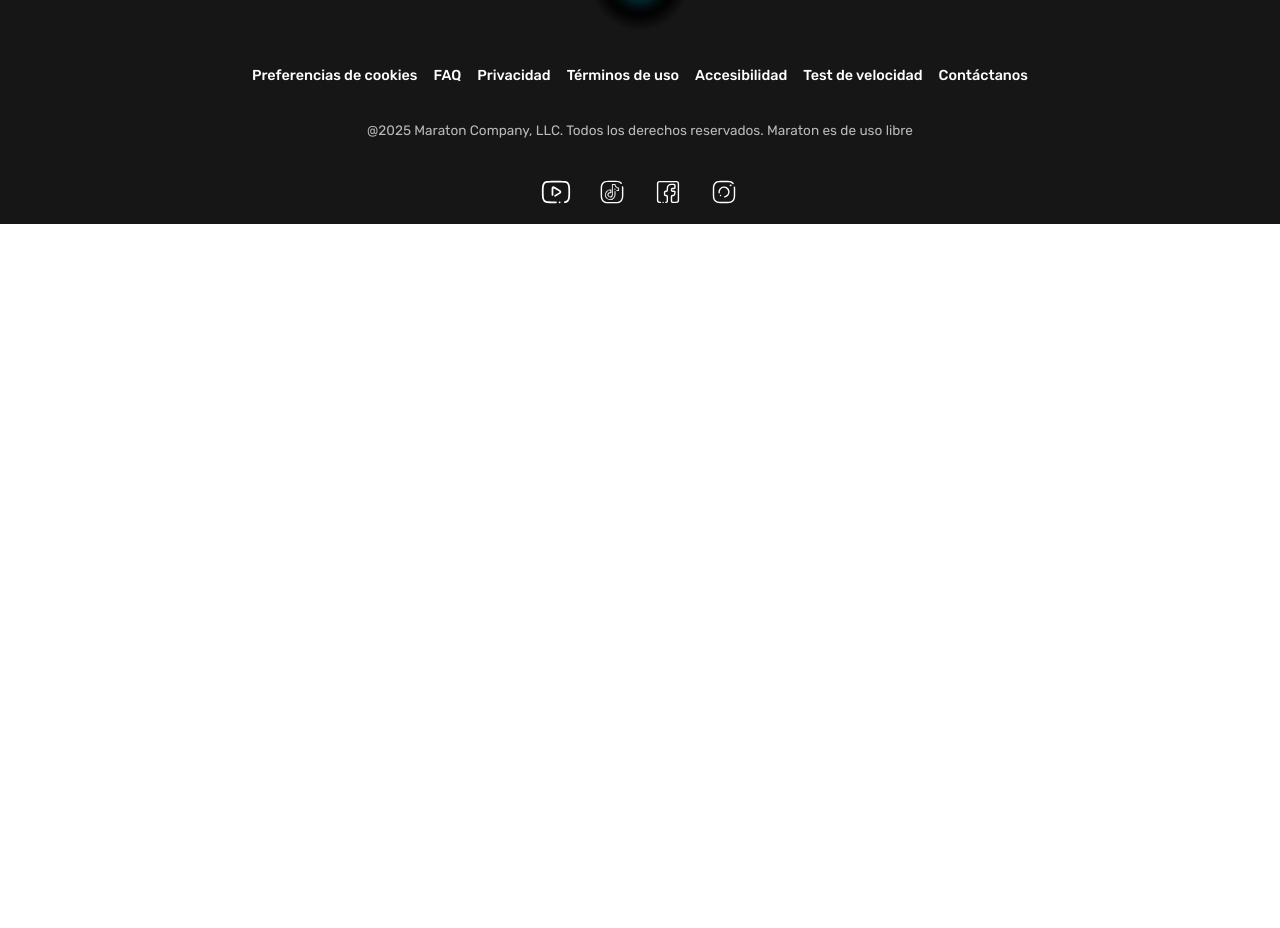
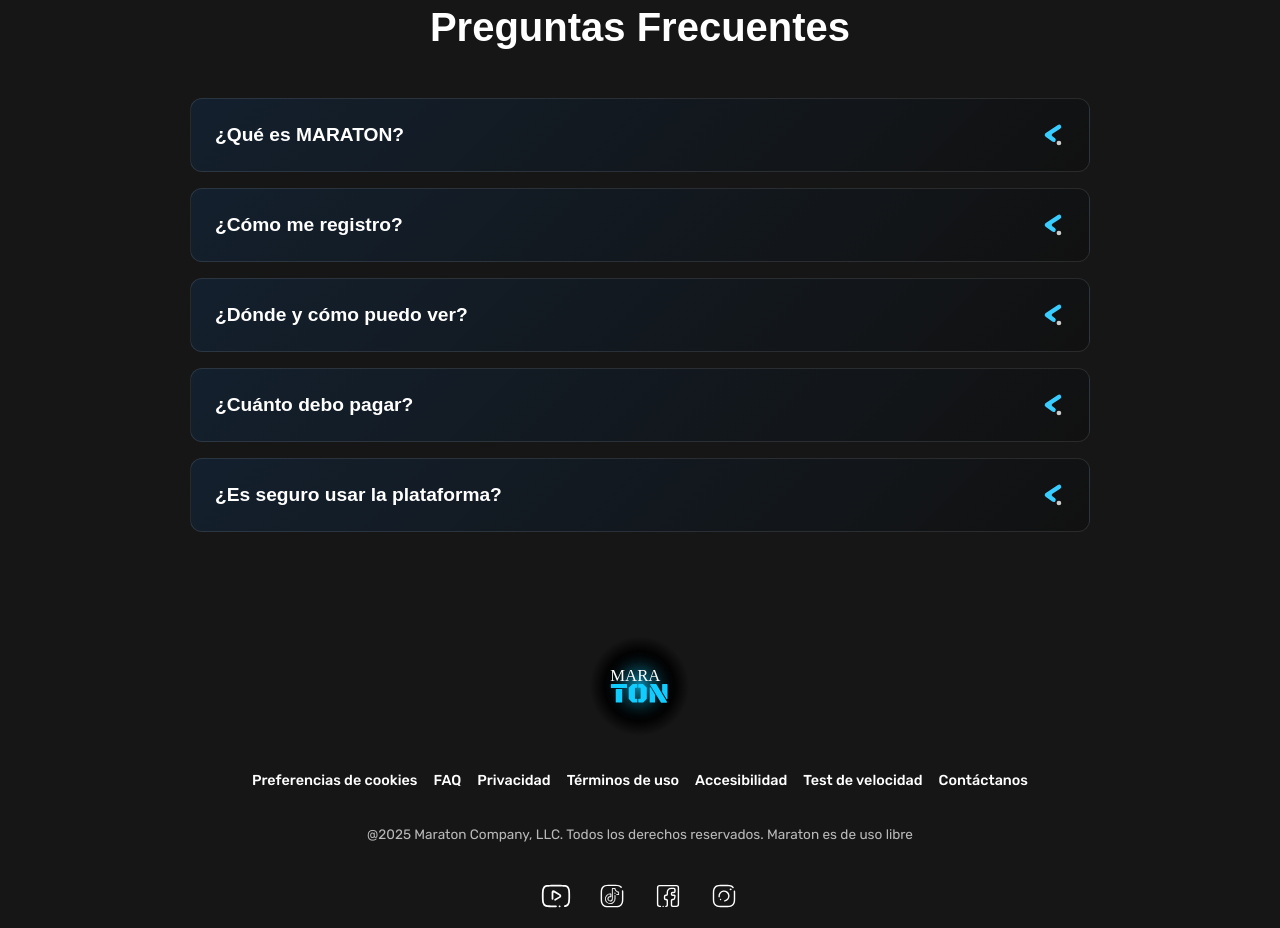
Before and after one commit to IvanAusechaS/maraton-frontend, a React (Vite) app: page / in a window 1280 px wide. Shown: the part 2168-3096 px from the top of the page. Before the commit the page ends 2392 px from the top, so only its background shows below. Built offline with nearby package versions, Linux system fonts and the light colour scheme; a web font is replaced by a local one.

Commit message:
feat: FAQ Section Created and linked on footer

```diff
--- a/src/components/footer/Footer.tsx
+++ b/src/components/footer/Footer.tsx
@@ -1,5 +1,4 @@
 import { type FC, useState } from "react";
-import { Link } from "react-router-dom";
 import "./Footer.scss";
 import mainLogo from "../../../public/logo.svg";
 import Modal from "../modal/Modal";
@@ -187,9 +186,14 @@
           >
             Preferencias de cookies
           </button>
-          <Link to="/faq" className="footer__link">
+          <button
+            className="footer__link"
+            onClick={() => {
+              window.location.href = "/#faq";
+            }}
+          >
             FAQ
-          </Link>
+          </button>
           <button
             className="footer__link"
             onClick={() => setActiveModal("privacy")}
--- a/src/pages/home/HomePage.scss
+++ b/src/pages/home/HomePage.scss
@@ -68,6 +68,112 @@
   @media (max-width: 480px) {
     position: relative;
     min-height: 50vh;
+  }
+}
+
+.faq-section {
+  padding: 4rem 2rem;
+  background-color: var(--color-background);
+  scroll-margin-top: 100px; // Compensar altura del navbar
+
+  &__title {
+    text-align: center;
+    font-family: var(--font-heading);
+    color: var(--color-text);
+    font-size: 2.5rem;
+    margin-bottom: 3rem;
+
+    @media (max-width: 768px) {
+      font-size: 2rem;
+      margin-bottom: 2rem;
+    }
+  }
+
+  &__container {
+    max-width: 900px;
+    margin: 0 auto;
+  }
+}
+
+.faq-item {
+  background: linear-gradient(
+    135deg,
+    rgba(0, 123, 255, 0.1) 0%,
+    rgba(0, 0, 0, 0.2) 100%
+  );
+  border-radius: 12px;
+  margin-bottom: 1rem;
+  overflow: hidden;
+  cursor: pointer;
+  border: 1px solid rgba(255, 255, 255, 0.1);
+  transition: all 0.3s ease;
+
+  &:hover {
+    background: linear-gradient(
+      135deg,
+      rgba(0, 123, 255, 0.15) 0%,
+      rgba(0, 0, 0, 0.25) 100%
+    );
+  }
+
+  &__header {
+    padding: 1.5rem;
+    display: flex;
+    justify-content: space-between;
+    align-items: center;
+
+    h3 {
+      font-family: var(--font-heading);
+      color: var(--color-text);
+      font-size: 1.2rem;
+      margin: 0;
+    }
+  }
+
+  &__icon {
+    width: 24px;
+    height: 24px;
+    transition: transform 0.3s ease;
+
+    &.rotated {
+      transform: rotate(180deg);
+    }
+  }
+
+  &__content {
+    max-height: 0;
+    overflow: hidden;
+    transition: max-height 0.3s ease;
+    padding: 0 1.5rem;
+
+    &.expanded {
+      max-height: 300px;
+      padding-bottom: 1.5rem;
+    }
+
+    p {
+      font-family: var(--font-body);
+      color: var(--color-text);
+      font-size: 1rem;
+      line-height: 1.5;
+      opacity: 0.9;
+      margin: 0;
+    }
+  }
+
+  @media (max-width: 768px) {
+    &__header h3 {
+      font-size: 1.1rem;
+    }
+
+    &__icon {
+      width: 20px;
+      height: 20px;
+    }
+
+    &__content p {
+      font-size: 0.9rem;
+    }
   }
 }
 
--- a/src/pages/home/HomePage.tsx
+++ b/src/pages/home/HomePage.tsx
@@ -14,6 +14,34 @@
  */
 const HomePage: React.FC = () => {
   const navigate = useNavigate();
+  const [expandedFaq, setExpandedFaq] = React.useState<number | null>(null);
+
+  const handleFaqClick = (index: number) => {
+    setExpandedFaq(expandedFaq === index ? null : index);
+  };
+
+  React.useEffect(() => {
+    const handleHashChange = () => {
+      if (window.location.hash === "#faq") {
+        setTimeout(() => {
+          const faqSection = document.getElementById("faq");
+          if (faqSection) {
+            faqSection.scrollIntoView({ behavior: "smooth", block: "start" });
+          }
+        }, 100);
+      }
+    };
+
+    // Check on mount
+    handleHashChange();
+
+    // Listen for hash changes
+    window.addEventListener("hashchange", handleHashChange);
+
+    return () => {
+      window.removeEventListener("hashchange", handleHashChange);
+    };
+  }, []);
 
   return (
     <div>
@@ -94,7 +122,63 @@
         </div>
       </div>
 
-
+      {/** FAQ Section */}
+      <div id="faq" className="faq-section">
+        <h2 className="faq-section__title">Preguntas Frecuentes</h2>
+        <div className="faq-section__container">
+          {[
+            {
+              question: "¿Qué es MARATON?",
+              answer:
+                "MARATON es tu plataforma de streaming preferida, donde encontrarás el mejor contenido de películas y series. Una experiencia única con contenido exclusivo, calidad HD y sin interrupciones publicitarias.",
+            },
+            {
+              question: "¿Cómo me registro?",
+              answer:
+                "Registrarte es muy sencillo: haz clic en el botón 'COMIENZA YA', completa el formulario con tu correo y datos personales, elige tu plan de suscripción y ¡listo! Podrás empezar a disfrutar de todo nuestro contenido al instante.",
+            },
+            {
+              question: "¿Dónde y cómo puedo ver?",
+              answer:
+                "Puedes ver todo nuestro contenido en cualquier dispositivo con conexión a internet: Smart TVs, smartphones, tablets, computadoras y consolas de videojuegos. Solo necesitas iniciar sesión en tu cuenta y empezar a disfrutar.",
+            },
+            {
+              question: "¿Cuánto debo pagar?",
+              answer:
+                "Disfruta de todo nuestro contenido sin pagar un solo peso. Nuestra plataforma es completamente gratuita, sin planes de suscripción ni cargos ocultos. Accede libremente a nuestro extenso catálogo de películas y series en la mejor calidad, cuando quieras y desde cualquier dispositivo. ¡Solo entra, elige tu película favorita y disfruta!",
+            },
+            {
+              question: "¿Es seguro usar la plataforma?",
+              answer:
+                "Absolutamente. Utilizamos tecnología de encriptación de última generación para proteger tus datos personales y métodos de pago. Además, contamos con un sistema de control parental para que toda la familia pueda disfrutar de forma segura.",
+            },
+          ].map((faq, index) => (
+            <div
+              className="faq-item"
+              key={index}
+              onClick={() => handleFaqClick(index)}
+            >
+              <div className="faq-item__header">
+                <h3>{faq.question}</h3>
+                <img
+                  src="/arrow-color.svg"
+                  alt="Toggle answer"
+                  className={`faq-item__icon ${
+                    expandedFaq === index ? "rotated" : ""
+                  }`}
+                />
+              </div>
+              <div
+                className={`faq-item__content ${
+                  expandedFaq === index ? "expanded" : ""
+                }`}
+              >
+                <p>{faq.answer}</p>
+              </div>
+            </div>
+          ))}
+        </div>
+      </div>
     </div>
   );
 };
```
